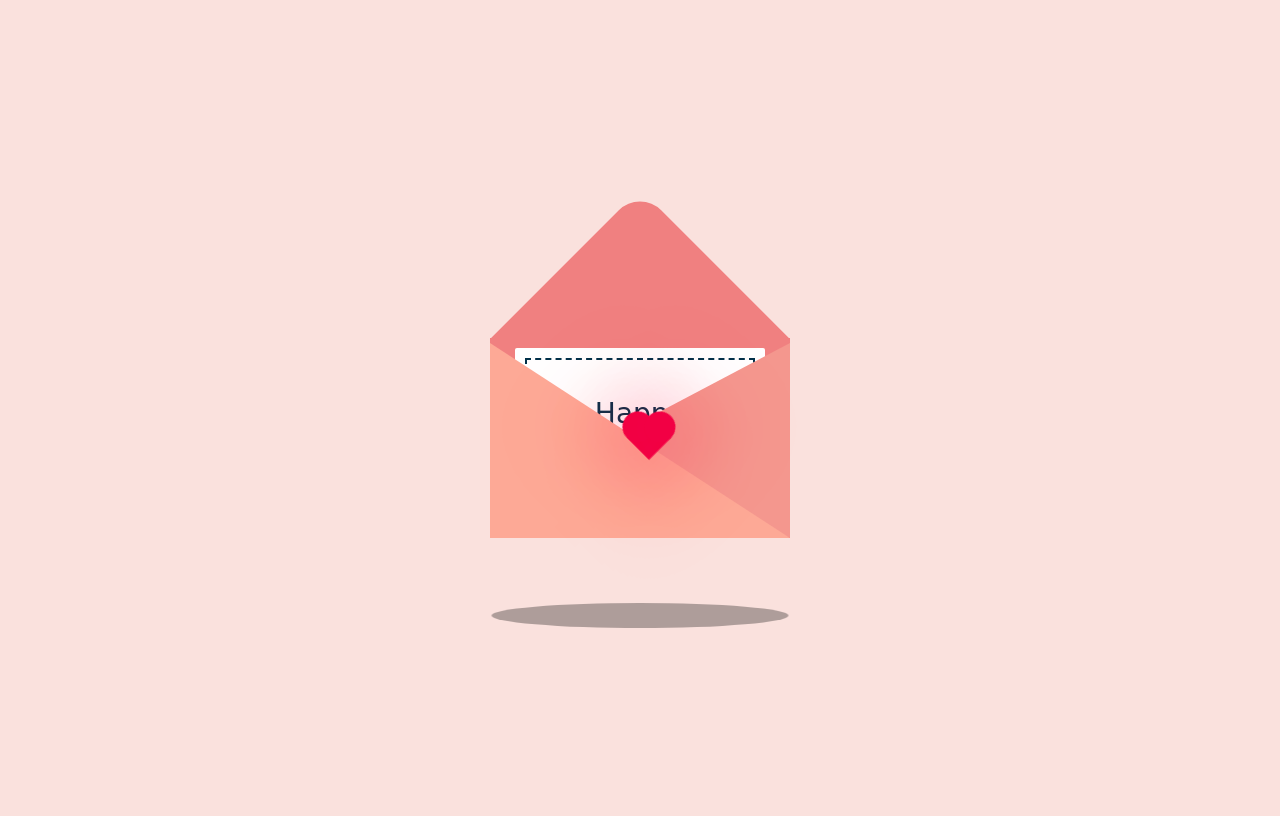
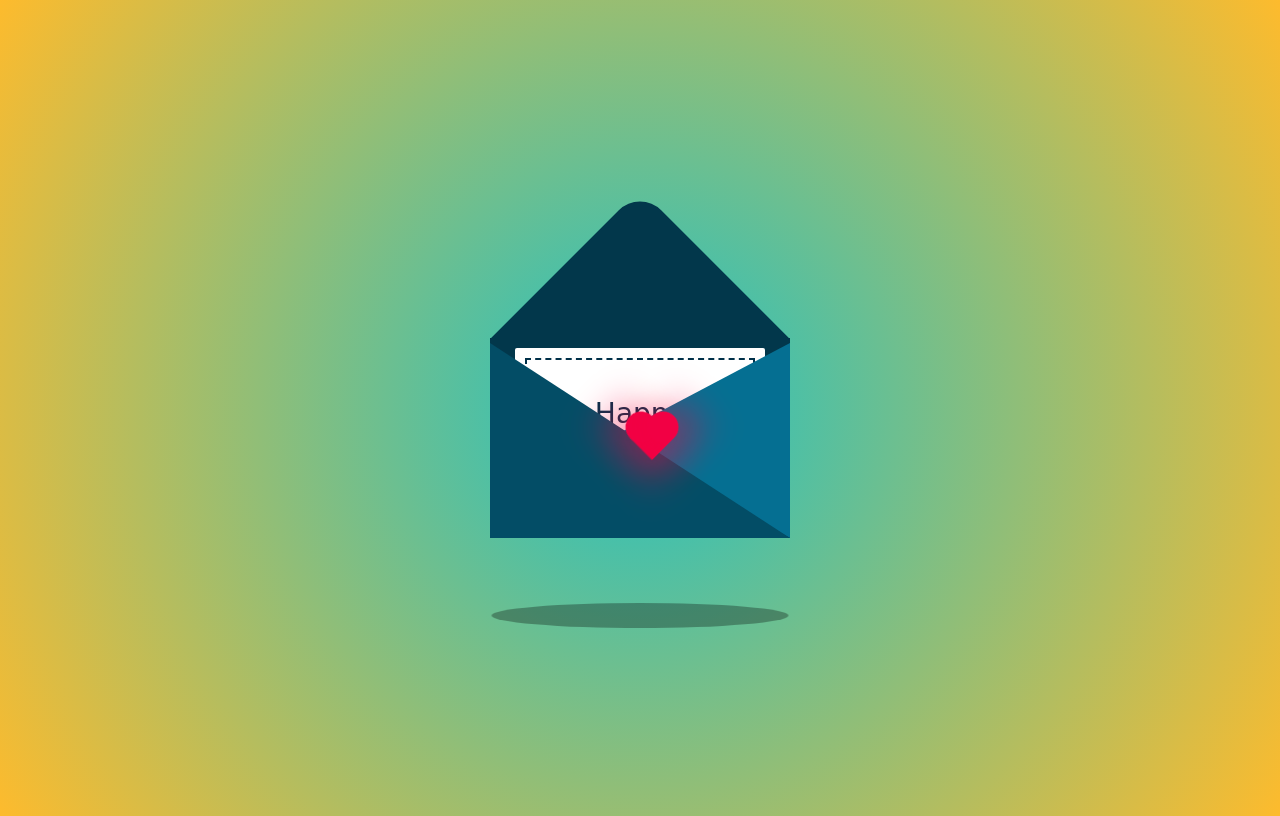
Before and after one commit to japerezd/will-you-be, a plain HTML site: page card-2.html in a window 1280 px wide. Drawn offline with Linux system fonts and the light colour scheme.

Commit message:
Change background color

```diff
--- a/style-2.css
+++ b/style-2.css
@@ -3,7 +3,11 @@ body {
   place-items: center;
   min-height: 100vh;
   overflow: hidden;
-  background: #fae1dd;
+  /* background: #fc466b; */
+  /* background: rgb(34,193,195);
+background: linear-gradient(0deg, rgba(34,193,195,1) 0%, rgba(253,187,45,1) 100%); */
+background: rgb(34,193,195);
+background: radial-gradient(circle, rgba(34,193,195,1) 0%, rgba(253,187,45,1) 100%);
 }
 .container {
   position: relative;
@@ -18,7 +22,8 @@ body {
   position: relative;
   width: 300px;
   height: 200px;
-  background: #f08080;
+  /* background: #f08080; */
+  background: #02374b;
   display: grid;
   place-items: center;
 }
@@ -28,7 +33,8 @@ body {
   width: 212px;
   height: 212px;
   /* Darker */
-  background: #f08080;
+  /* background: #f08080; */
+  background: #02374b;
   transform: rotate(45deg);
   top: -105px;
   left: 44px;
@@ -36,7 +42,8 @@ body {
 }
 .front {
   position: absolute;
-  border-right: 180px solid #f4978e;
+  /* border-right: 180px solid #f4978e; */
+  border-right: 180px solid #056f92;
   border-top: 95px solid transparent;
   border-bottom: 100px solid transparent;
   left: 120px;
@@ -48,7 +55,8 @@ body {
 .front::before {
   position: absolute;
   content: '';
-  border-left: 300px solid #fda996;
+  /* border-left: 300px solid #fda996; */
+  border-left: 300px solid #034d66;
   border-top: 195px solid transparent;
   left: -120px;
   top: -95px;
@@ -148,7 +156,7 @@ body {
   background: #f20044;
   position: relative;
   transform: rotate(-45deg);
-  box-shadow: -10px 10px 90px #f20044;
+  box-shadow: -10px 10px 40px #f20044;
   animation: heart 0.8s linear infinite;
 }
 
@@ -177,7 +185,7 @@ body {
   background: #f20044;
   top: -50%;
   border-radius: 50px;
-  box-shadow: -10px -10px 90px #f20044;
+  box-shadow: -10px -10px 40px #f20044;
 }
 
 .heart::after{
@@ -188,10 +196,10 @@ body {
   background: #f20044;
   right: -50%;
   border-radius: 50px;
-  box-shadow: 10px 10px 90px #f20044;
+  box-shadow: 10px 10px 40px #f20044;
 }
 
 .heart-container {
   position: absolute;
-  left: 9rem;
+  left: 9.2rem;
 }
```
